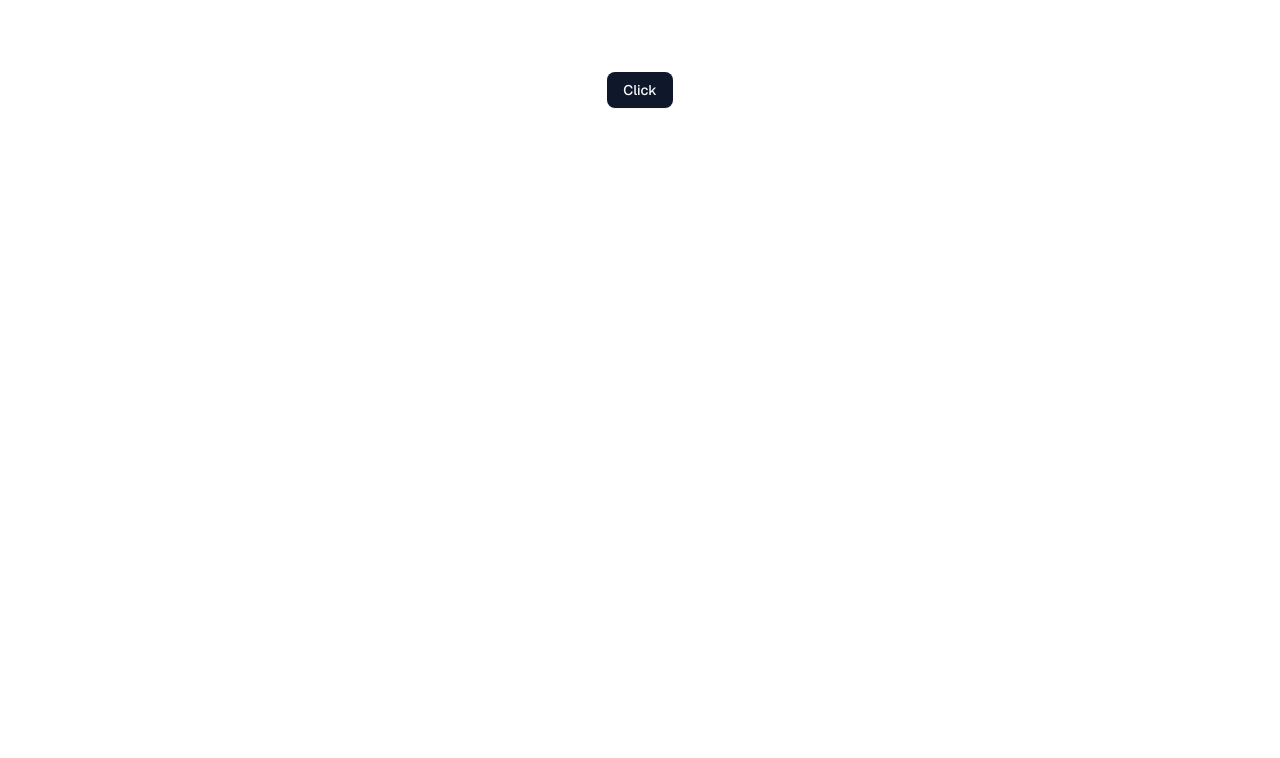
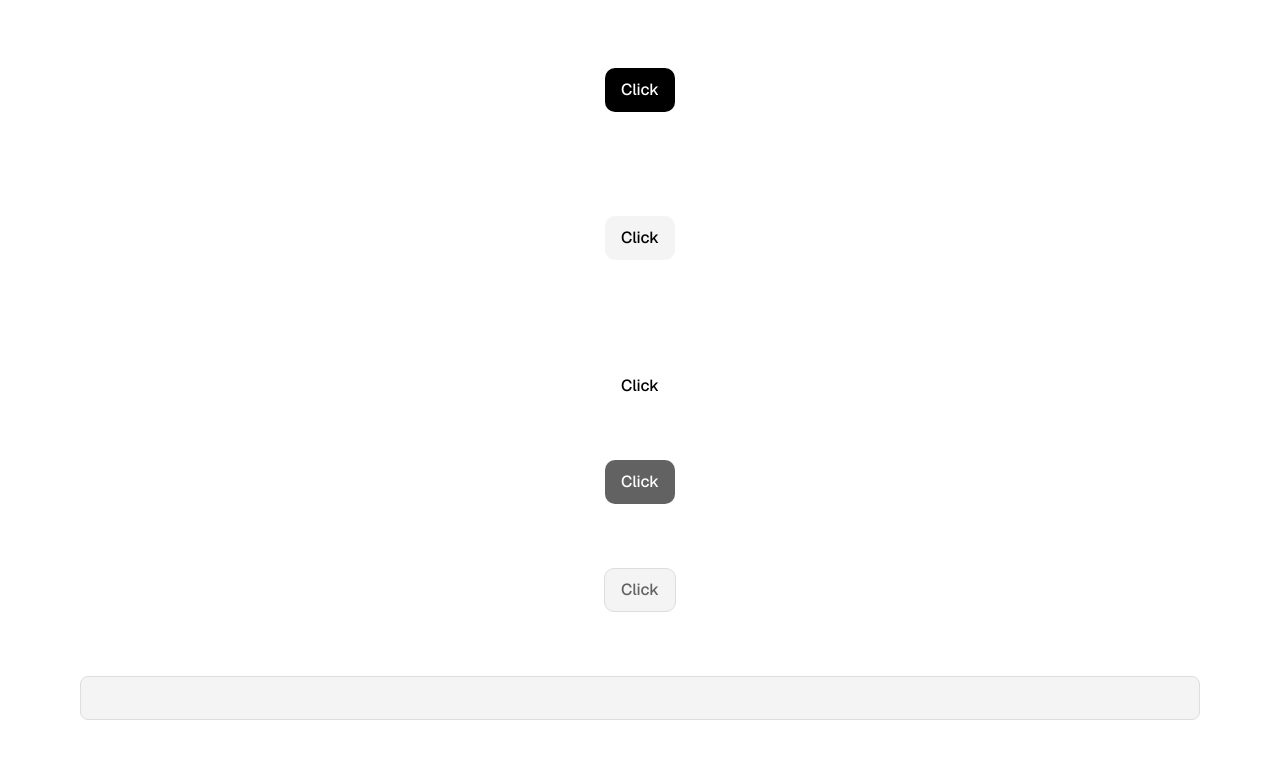
Before and after one commit to Vadim4ick/belkina, a Next.js app: page / in a window 1280 px wide. Shown: the top 758 px of the page. Built offline with nearby package versions, Linux system fonts and the light colour scheme.

Commit message:
add button/input/color UI

```diff
--- a/src/app/page.tsx
+++ b/src/app/page.tsx
@@ -1,9 +1,20 @@
 import { Button } from "@/shared/ui/button";
+import { Input } from "@/shared/ui/input";
 
 export default function Home() {
   return (
     <div className="grid min-h-screen grid-rows-[20px_1fr_20px] items-center justify-items-center gap-16 p-8 pb-20 font-[family-name:var(--font-geist-sans)] sm:p-20">
       <Button>Click</Button>
+      <Button variant={"ghost"}>Click</Button>
+      <Button variant={"ghostWhite"}>Click</Button>
+      <Button variant={"secondary"} disabled>
+        Click
+      </Button>
+      <Button variant={"primary-inverted"} disabled>
+        Click
+      </Button>
+
+      <Input />
     </div>
   );
 }
--- a/src/shared/assets/css/globals.css
+++ b/src/shared/assets/css/globals.css
@@ -47,6 +47,17 @@
   --breakpoint-mobile: 768px;
   --breakpoint-tablet: 991px;
   --breakpoint-desktop: 1150px;
+
+  --color-dark-grey: #626262;
+  --color-white: #fff;
+  --color-black: #000;
+  --color-light-grey: #f4f4f4;
+  --color-blue: #1455fe;
+  --color-blue-hover: #0034ba;
+  --color-green: #00ff73;
+  --color-stroke: #dedede;
+  --color-red: #ff2121;
+  --color-dark-blue: #1b1e30;
 }
 
 :root {
--- a/src/shared/ui/button.tsx
+++ b/src/shared/ui/button.tsx
@@ -1,59 +1,76 @@
-import * as React from "react"
-import { Slot } from "@radix-ui/react-slot"
-import { cva, type VariantProps } from "class-variance-authority"
+import * as React from "react";
+import { Slot } from "@radix-ui/react-slot";
+import { cva, type VariantProps } from "class-variance-authority";
 
-import { cn } from "@/shared/lib/utils"
+import { cn } from "@/shared/lib/utils";
 
 const buttonVariants = cva(
-  "inline-flex items-center justify-center gap-2 whitespace-nowrap rounded-md text-sm font-medium transition-all disabled:pointer-events-none disabled:opacity-50 [&_svg]:pointer-events-none [&_svg:not([class*='size-'])]:size-4 shrink-0 [&_svg]:shrink-0 outline-none focus-visible:border-ring focus-visible:ring-ring/50 focus-visible:ring-[3px] aria-invalid:ring-destructive/20 dark:aria-invalid:ring-destructive/40 aria-invalid:border-destructive",
+  "inline-flex items-center px-4 justify-center cursor-pointer gap-2 rounded-lg font-medium transition-colors outline-none whitespace-nowrap select-none disabled:pointer-events-none",
   {
     variants: {
       variant: {
-        default:
-          "bg-primary text-primary-foreground shadow-xs hover:bg-primary/90",
-        destructive:
-          "bg-destructive text-white shadow-xs hover:bg-destructive/90 focus-visible:ring-destructive/20 dark:focus-visible:ring-destructive/40 dark:bg-destructive/60",
-        outline:
-          "border bg-background shadow-xs hover:bg-accent hover:text-accent-foreground dark:bg-input/30 dark:border-input dark:hover:bg-input/50",
+        primary: "bg-black text-white hover:bg-blue disabled:bg-dark-grey",
+        "primary-inverted":
+          "bg-white text-black border border-black hover:bg-black hover:text-white disabled:bg-light-grey disabled:border-stroke disabled:text-dark-grey",
+
         secondary:
-          "bg-secondary text-secondary-foreground shadow-xs hover:bg-secondary/80",
-        ghost:
-          "hover:bg-accent hover:text-accent-foreground dark:hover:bg-accent/50",
-        link: "text-primary underline-offset-4 hover:underline",
+          "bg-blue text-white hover:bg-blue-hover disabled:bg-dark-grey",
+
+        ghostWhite:
+          "bg-white text-black hover:bg-light-grey disabled:text-dark-grey",
+
+        ghost: "bg-light-grey text-black hover:bg-stroke disabled:opacity-50",
       },
+
       size: {
-        default: "h-9 px-4 py-2 has-[>svg]:px-3",
-        sm: "h-8 rounded-md gap-1.5 px-3 has-[>svg]:px-2.5",
-        lg: "h-10 rounded-md px-6 has-[>svg]:px-4",
-        icon: "size-9",
+        /** 40px  */
+        sm: "h-10",
+
+        /** 44px  */
+        md: "h-11",
+
+        /** 48px  */
+        xl: "h-12",
       },
     },
+
     defaultVariants: {
-      variant: "default",
-      size: "default",
+      variant: "primary",
+      size: "md",
     },
-  }
-)
+  },
+);
 
 function Button({
   className,
   variant,
   size,
   asChild = false,
+  children,
+  addonLeft,
+  addonRight,
   ...props
 }: React.ComponentProps<"button"> &
   VariantProps<typeof buttonVariants> & {
-    asChild?: boolean
+    asChild?: boolean;
+    addonLeft?: React.ReactNode;
+    addonRight?: React.ReactNode;
   }) {
-  const Comp = asChild ? Slot : "button"
+  const Comp = asChild ? Slot : "button";
 
   return (
     <Comp
       data-slot="button"
       className={cn(buttonVariants({ variant, size, className }))}
       {...props}
-    />
-  )
+    >
+      {addonLeft && addonLeft}
+
+      {children}
+
+      {addonRight && addonRight}
+    </Comp>
+  );
 }
 
-export { Button, buttonVariants }
+export { Button, buttonVariants };
--- /dev/null
+++ b/src/shared/ui/input.tsx
@@ -0,0 +1,19 @@
+import * as React from "react";
+
+import { cn } from "@/shared/lib/utils";
+
+function Input({ className, type, ...props }: React.ComponentProps<"input">) {
+  return (
+    <input
+      type={type}
+      data-slot="input"
+      className={cn(
+        "placeholder:text-dark-grey text-dark-grey focus:border-blue bg-light-grey border-stroke flex h-[44px] w-full min-w-0 rounded-[8px] border px-4 py-3 text-[14px] transition-[color] outline-none disabled:pointer-events-none disabled:cursor-not-allowed disabled:opacity-50",
+        className,
+      )}
+      {...props}
+    />
+  );
+}
+
+export { Input };
```
